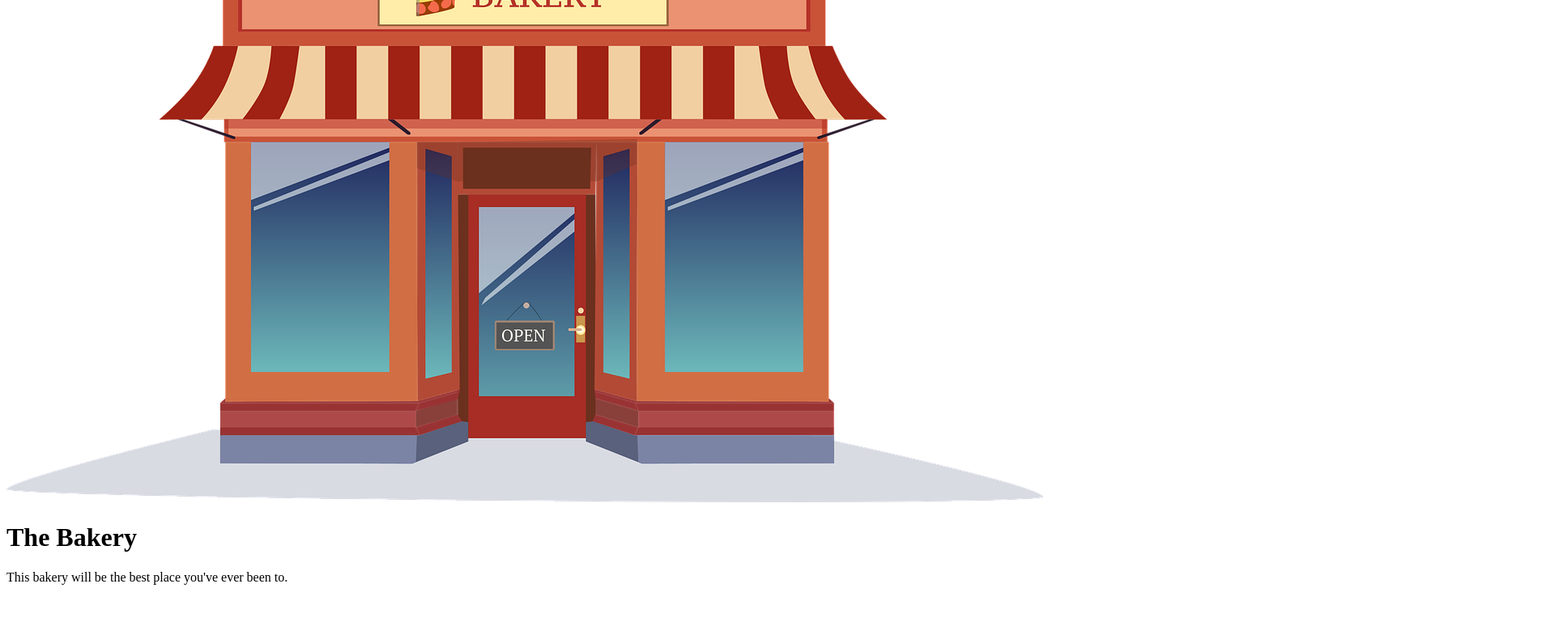
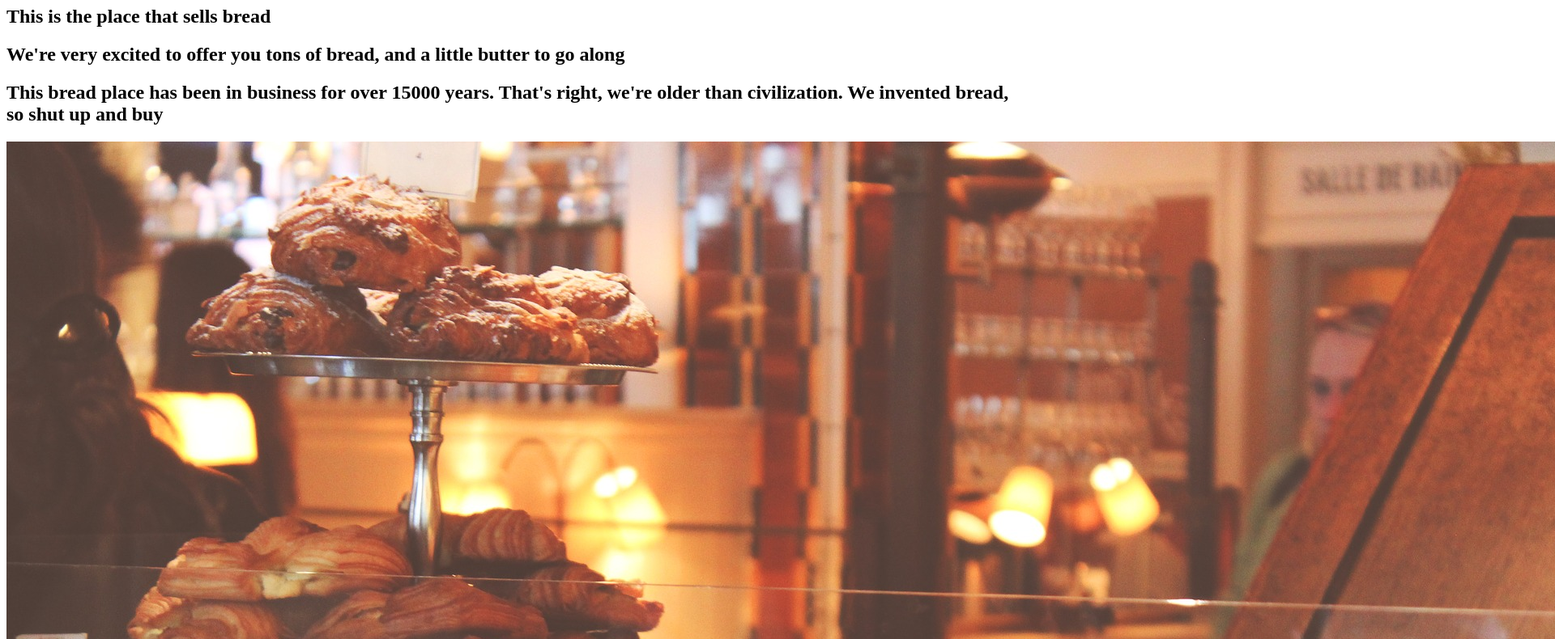
Before and after one commit to G4brielMedeiros/RestaurantPage, a website built with webpack: page dist/index.html in a window 1280 px wide. Shown: the part 73-863 px from the top of the page at 81% size, 1920 px wide, since content can reach past the window. Before the commit the page ends 812 px from the top, so only its background shows below. Built offline with nearby package versions, Linux system fonts and the light colour scheme.

Commit message:
added homePage html and favicon. moved stuff around.

```diff
--- /dev/null
+++ b/mock/homePage.md
@@ -0,0 +1,9 @@
+# The Bakery
+
+## This is the place that sells bread
+
+## We're very excited to offer you tons of bread, and a little butter to go along
+
+## This bread place has been in business for over 15000 years. That's right, we're older than civilization. We invented bread, so shut up and buy
+
+Images by Pixabay
--- a/package.json
+++ b/package.json
@@ -10,6 +10,7 @@
   "author": "",
   "license": "ISC",
   "devDependencies": {
+    "url-loader": "^4.1.1",
     "webpack": "^5.68.0",
     "webpack-cli": "^4.9.2"
   }
--- a/src/functions/menuPage.js
+++ /dev/null
@@ -1 +0,0 @@
-//TODO: Implement home page
--- a/src/index.js
+++ b/src/index.js
@@ -1,7 +1,8 @@
-import pageLoad from "./functions/pageDemo";
+import pageLoad from "./pages/pageDemo";
+import getHomePage from "./pages/homePage";
 
 const content = document.getElementById("content");
 console.log(content);
-content.appendChild(pageLoad());
+content.appendChild(getHomePage());
 
 //TODO: Implement tab-switching logic
--- /dev/null
+++ b/src/pages/homePage.js
@@ -0,0 +1,31 @@
+import breadImg from '../images/breadsByPixabay.jpg';
+
+export default function getHomePage() {
+  const homePage = document.createElement("div");
+
+  const title = document.createElement("h1");
+  const desc1 = document.createElement("h2");
+  const desc2 = document.createElement("h2");
+  const desc3 = document.createElement("h2");
+  const bread = new Image();
+
+  title.textContent = "The Bakery";
+  desc1.textContent = "This is the place that sells bread";
+  desc2.textContent = "We're very excited to offer you tons of bread, and a little butter to go along";
+  desc3.textContent = "This bread place has been in business for over 15000 years. That's right, we're older than civilization. We invented bread, so shut up and buy";
+  bread.src = breadImg;
+
+  title.classList = "title";
+  desc1.classList = "description";
+  desc2.classList = "description";
+  desc3.classList = "description";
+  bread.classList = "background";
+
+  homePage.appendChild(title);
+  homePage.appendChild(desc1);
+  homePage.appendChild(desc2);
+  homePage.appendChild(desc3);
+  homePage.appendChild(bread);
+
+  return homePage;
+}
--- a/webpack.config.js
+++ b/webpack.config.js
@@ -4,7 +4,7 @@ module.exports = {
   mode: "development",
   entry: "./src/index.js",
   output: {
-    filename: "main.js",
+    filename: "bundle.js",
     path: path.resolve(__dirname, "dist"),
   },
   module: {
```
Also changed, not shown: dist/be6e04026b71c47e39a4.jpg (added), dist/bundle.js, dist/favicon.ico (added), dist/index.html, src/images/breadsByPixabay.jpg (added), src/pages/contactPage.js (renamed from src/functions/contactPage.js), src/pages/menuPage.js (renamed from src/functions/homePage.js), src/pages/pageDemo.js (renamed from src/functions/pageDemo.js), 1 other file.
